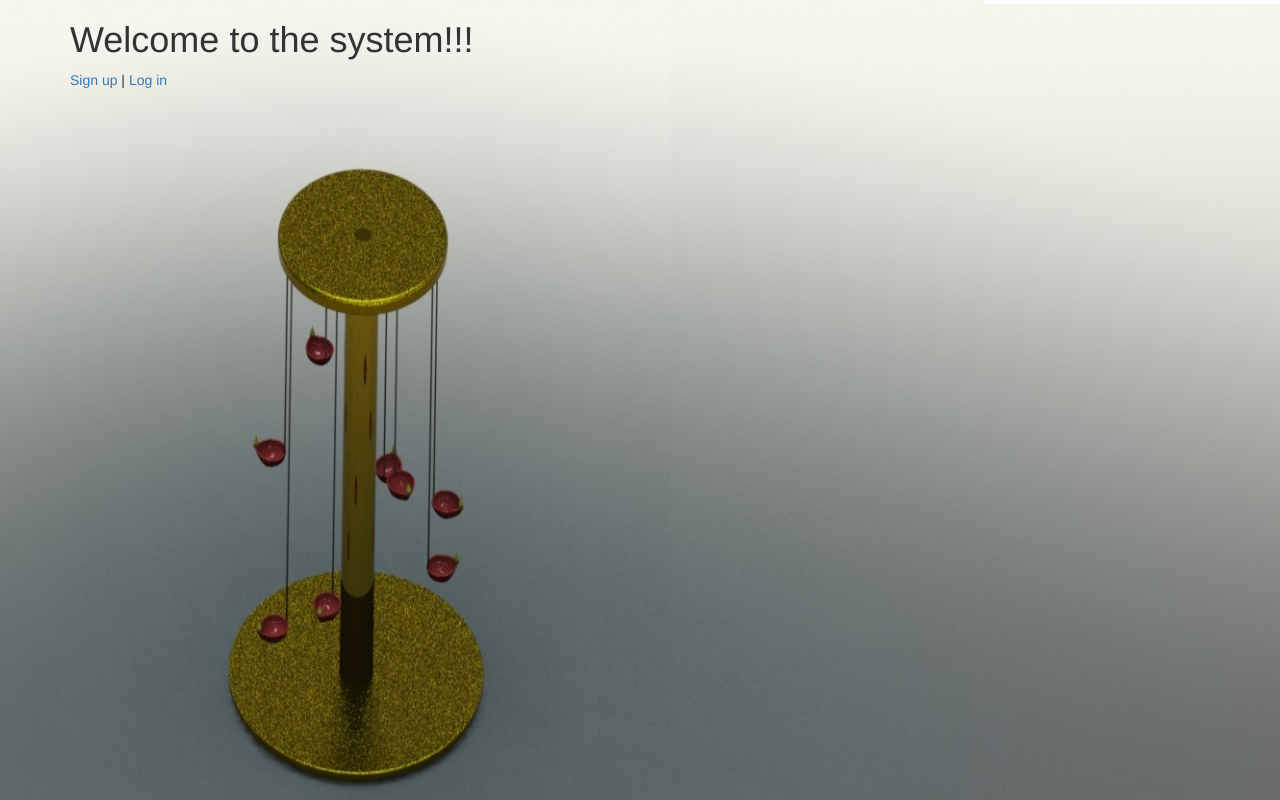
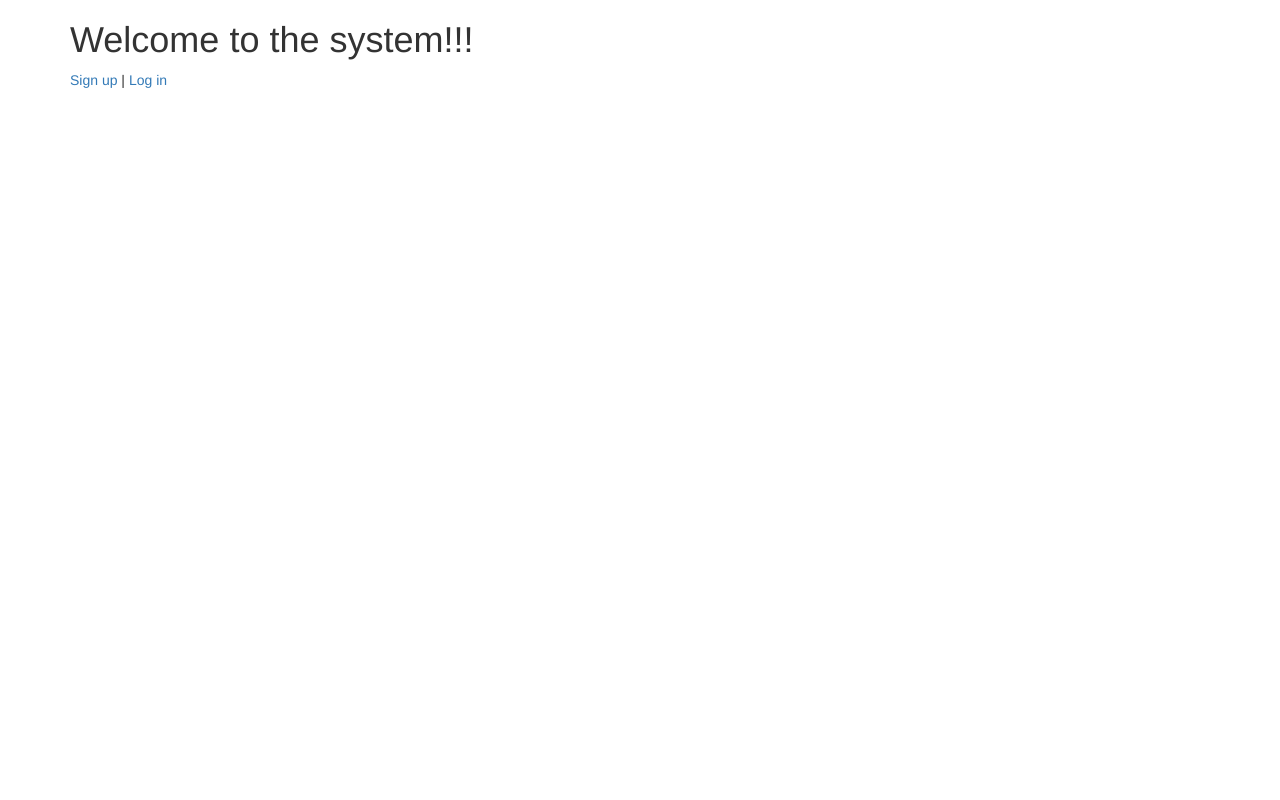
Before and after one commit to MelakaNimantha/IoT_Pahana, a Django app: page / in a window 1280 px wide. Run offline with Django 3.2, Linux system fonts and the light colour scheme; some libraries are stand-ins or nearby versions.

Commit message:
remove background pic

```diff
--- a/home/static/css/background.css
+++ b/home/static/css/background.css
@@ -1,5 +1,5 @@
-.backPic{
+/* .backPic{
     background-image: url("../images/image1.jpg");
     background-repeat: no-repeat, repeat;
     background-size: 100% 100%;
-}
+} */
```
